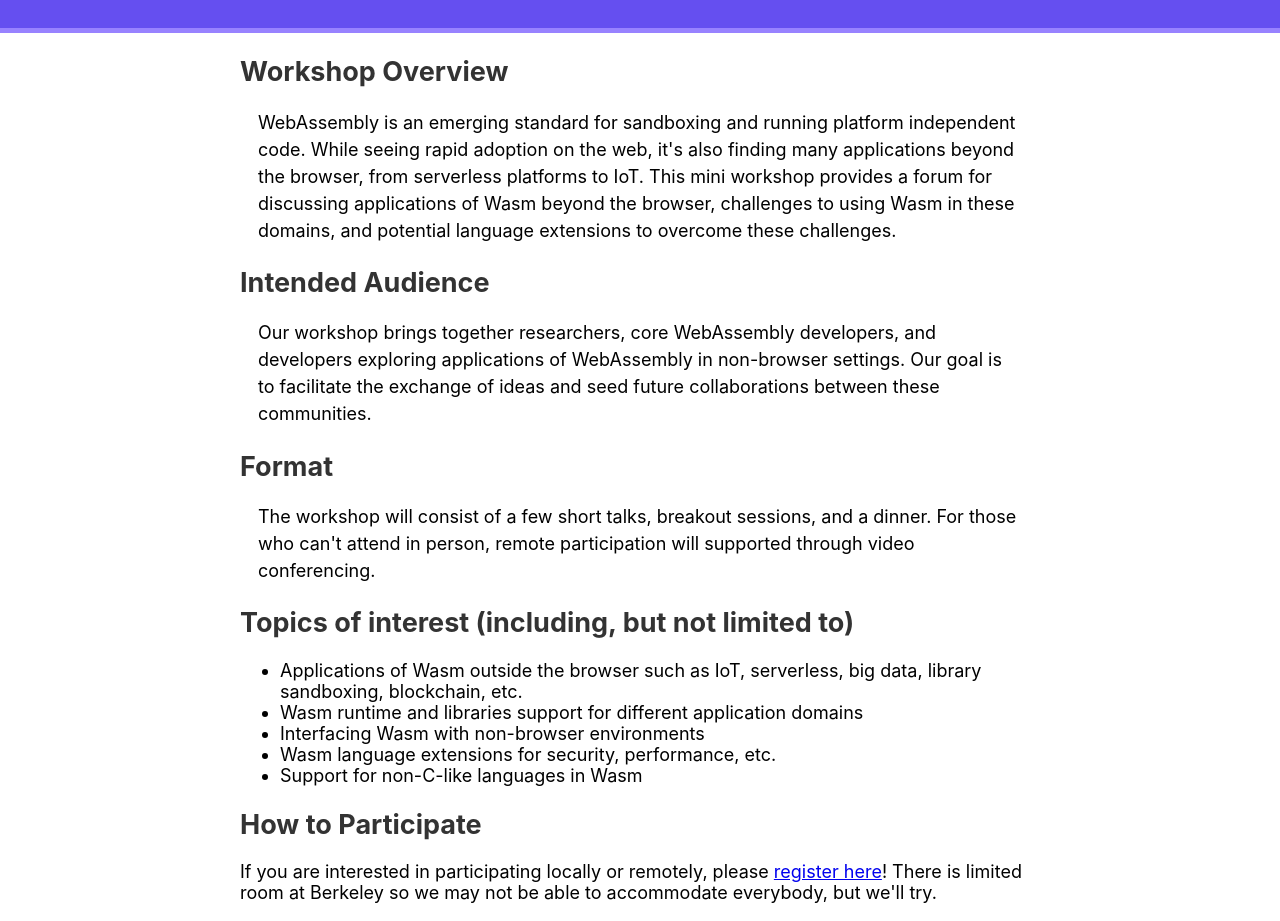
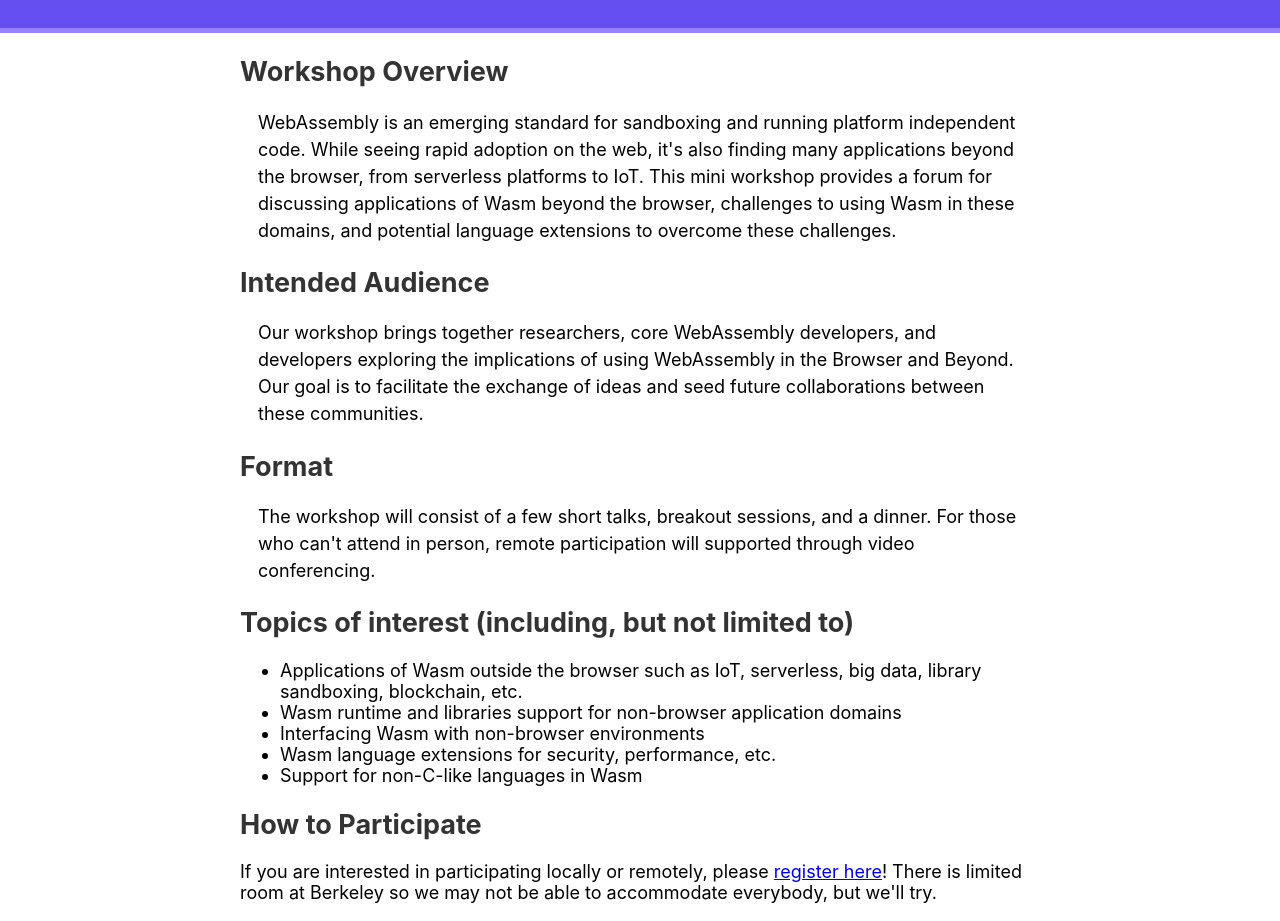
Before and after one commit to PLSysSec/wasm-beyond-the-browser, a plain HTML site: page index.html in a window 1280 px wide. Shown: the part 172-1093 px from the top of the page. Drawn offline with Linux system fonts and the light colour scheme.

Commit message:
small chang.

```diff
--- a/index.html
+++ b/index.html
@@ -29,8 +29,8 @@
 	<h2>Intended Audience</h2>
         <p>
 	  Our workshop brings together researchers, core WebAssembly
-	  developers, and developers exploring applications of WebAssembly in non-browser settings.
-	  Our goal is to facilitate the exchange of ideas
+	  developers, and developers exploring the implications of using WebAssembly in the
+	  Browser and Beyond.  Our goal is to facilitate the exchange of ideas
 	  and seed future collaborations between these communities.
 	</p>
 	<h2> Format </h2>
@@ -43,7 +43,7 @@
                 <h2>Topics of interest (including, but not limited to)</h2>
         <ul>
         <li>Applications of Wasm outside the browser such as IoT, serverless, big data, library sandboxing, blockchain, etc.</li>
-        <li>Wasm runtime and libraries support for different application domains</li>
+        <li>Wasm runtime and libraries support for non-browser application domains</li>
         <li>Interfacing Wasm with non-browser environments</li>
         <li>Wasm language extensions for security, performance, etc.</li>
         <li>Support for non-C-like languages in Wasm</li>
```
